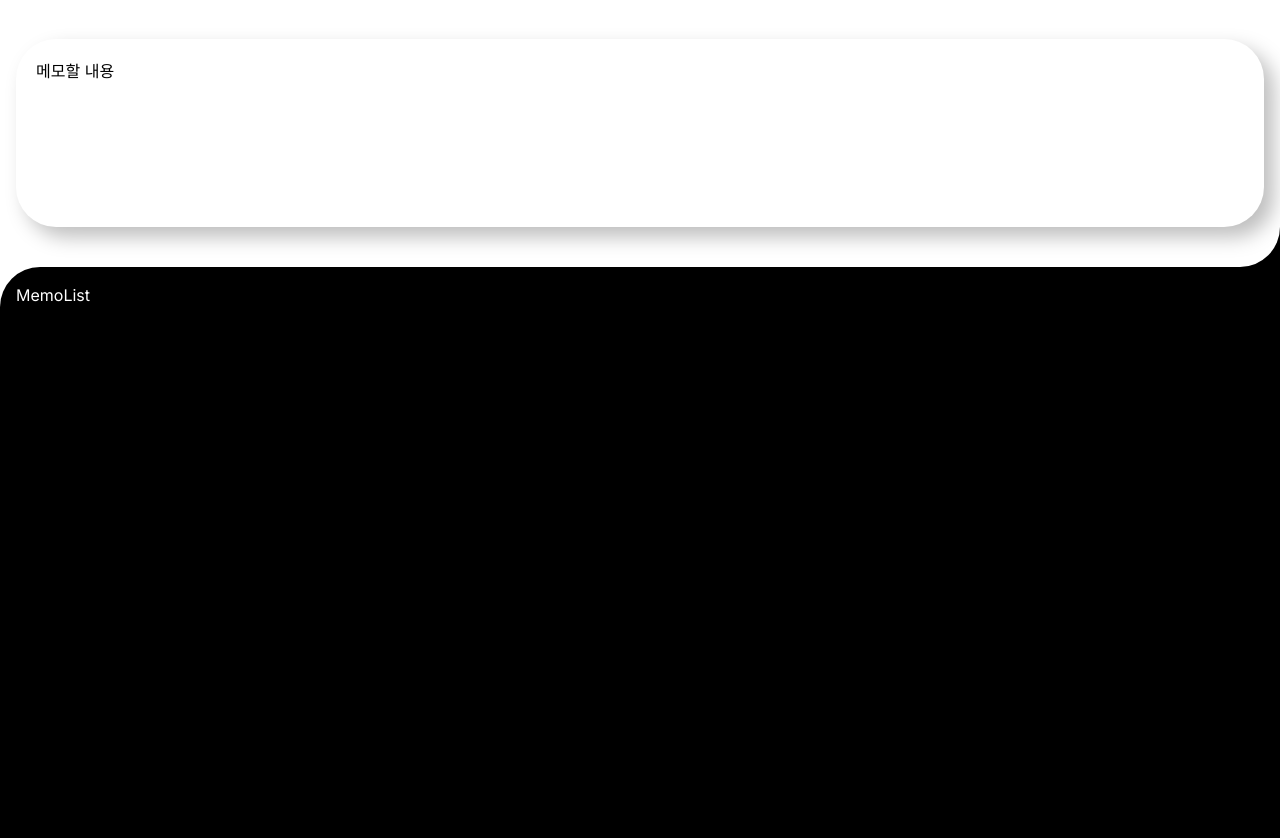
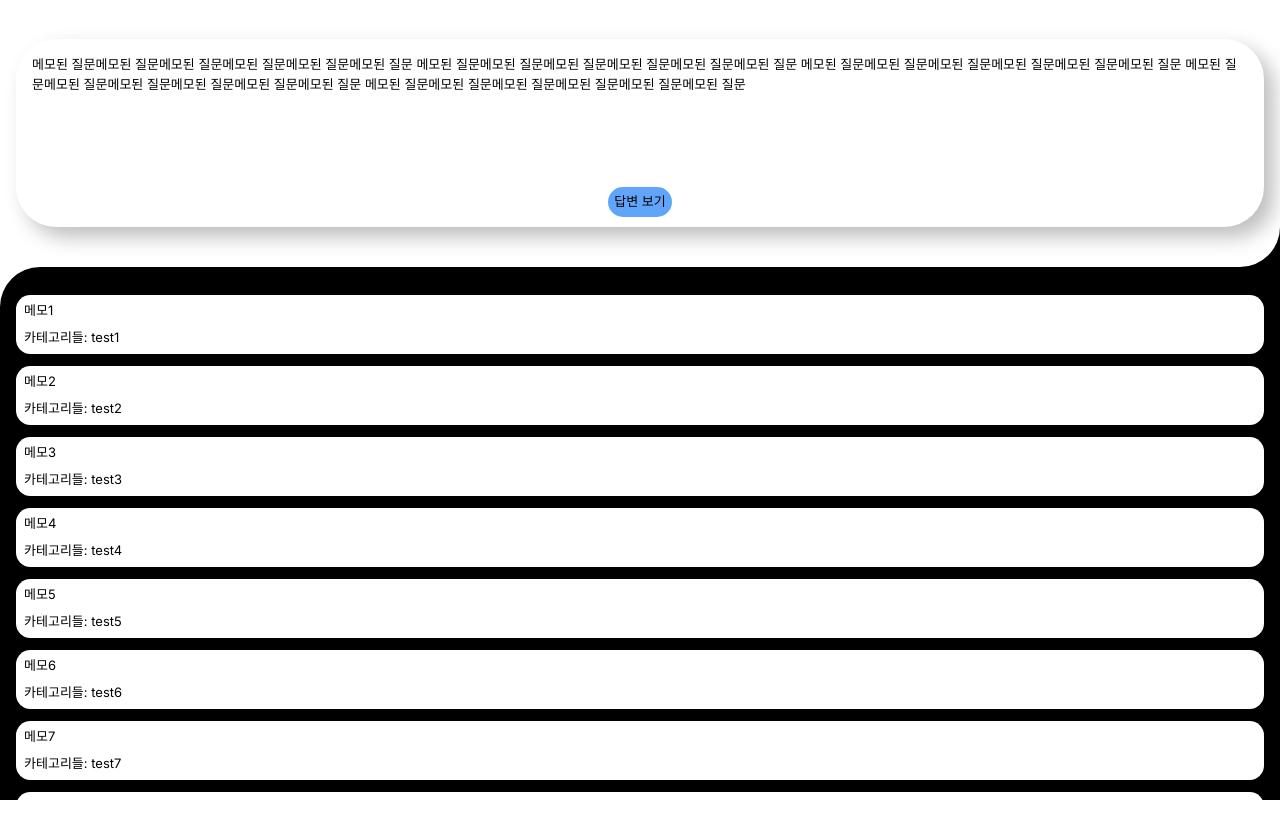
Before and after one commit to itscold96/memo-lie, a Next.js app: page / in a window 1280 px wide. Shown: the top 838 px of the page. After the commit the page ends 800 px from the top, so only its background shows below. Built offline with nearby package versions, Linux system fonts and the light colour scheme.

Commit message:
Style: 상단 메모카드 내부 레이아웃, 하단 메모 리스트 레이아웃 제작

```diff
--- a/app/globals.css
+++ b/app/globals.css
@@ -29,6 +29,7 @@
 body {
  height: 100vh;
  width: 100vw;
+ font-size: 13px;
 }
 
 /*@layer utilities {*/
--- a/app/page.tsx
+++ b/app/page.tsx
@@ -3,7 +3,7 @@ import MemoList from '@/components/template/MemoList';
 
 export default function Home() {
   return (
-    <main className={'flex-col h-full w-full'}>
+    <main className={'h-full w-full'}>
       <MemoCards />
       <MemoList />
     </main>
--- /dev/null
+++ b/components/@home/memoList/MemoItem.tsx
@@ -0,0 +1,19 @@
+interface MemoItemProps {
+  title: string;
+  category: string[];
+}
+
+function MemoItem(props: MemoItemProps) {
+  return (
+    <div
+      className={
+        'flex flex-col bg-white text-black px-2 py-1.5 rounded-[0.9rem] gap-2'
+      }
+    >
+      <div>{props.title}</div>
+      <div>카테고리들: {props.category}</div>
+    </div>
+  );
+}
+
+export default MemoItem;
--- a/components/@home/randomMemoCard/memoCard.tsx
+++ b/components/@home/randomMemoCard/memoCard.tsx
@@ -1,7 +1,22 @@
 function MemoCard() {
   return (
-    <div className={'h-4/5 w-full rounded-[2.5rem] shadow-my-shadow p-5'}>
-      메모할 내용
+    <div
+      className={
+        'flex flex-col items-center gap-2.5 h-4/5 w-full rounded-[2.5rem] shadow-my-shadow px-4 pt-4 pb-2.5'
+      }
+    >
+      <div className={'h-4/5 w-full overflow-y-auto'}>
+        메모된 질문메모된 질문메모된 질문메모된 질문메모된 질문메모된 질문
+        메모된 질문메모된 질문메모된 질문메모된 질문메모된 질문메모된 질문
+        메모된 질문메모된 질문메모된 질문메모된 질문메모된 질문메모된 질문
+        메모된 질문메모된 질문메모된 질문메모된 질문메모된 질문메모된 질문
+        메모된 질문메모된 질문메모된 질문메모된 질문메모된 질문메모된 질문
+      </div>
+      <div className={'flex items-center h-1/5'}>
+        <button className={'h-full w-full bg-blue-400 px-1.5 rounded-2xl'}>
+          답변 보기
+        </button>
+      </div>
     </div>
   );
 }
--- a/components/template/MemoCards.tsx
+++ b/components/template/MemoCards.tsx
@@ -5,7 +5,7 @@ function MemoCards() {
     <section className={'bg-black h-1/3'}>
       <article
         className={
-          'flex justify-center items-center  h-full w-full bg-white rounded-br-[2.5rem] p-4 '
+          'flex justify-center items-center  h-full w-full bg-white rounded-br-[2.5rem] p-4'
         }
       >
         <MemoCard />
--- a/components/template/MemoList.tsx
+++ b/components/template/MemoList.tsx
@@ -1,10 +1,31 @@
+import MemoItem from '@/components/@home/memoList/MemoItem';
+
 function MemoList() {
+  const testObjList = [
+    { id: 'm1', title: '메모1', category: ['test1'] },
+    { id: 'm2', title: '메모2', category: ['test2'] },
+    { id: 'm3', title: '메모3', category: ['test3'] },
+    { id: 'm4', title: '메모4', category: ['test4'] },
+    { id: 'm5', title: '메모5', category: ['test5'] },
+    { id: 'm6', title: '메모6', category: ['test6'] },
+    { id: 'm7', title: '메모7', category: ['test7'] },
+    { id: 'm8', title: '메모8', category: ['test8'] },
+    { id: 'm9', title: '메모9', category: ['test9'] },
+    { id: 'm10', title: '메모10', category: ['test10'] },
+    { id: 'm11', title: '메모11', category: ['test11'] },
+    { id: 'm12', title: '메모12', category: ['test12'] },
+  ];
+
   return (
-    <section className={'bg-white h-full w-full'}>
+    <section className={'bg-white h-2/3 w-full'}>
       <article
-        className={'h-full w-full bg-black rounded-tl-[2.5rem] p-4 text-white'}
+        className={
+          'flex flex-col gap-3 h-full w-full bg-black rounded-tl-[2.5rem] py-7 px-4 text-white overflow-y-auto'
+        }
       >
-        MemoList
+        {testObjList.map((test) => (
+          <MemoItem key={test.id} title={test.title} category={test.category} />
+        ))}
       </article>
     </section>
   );
```
